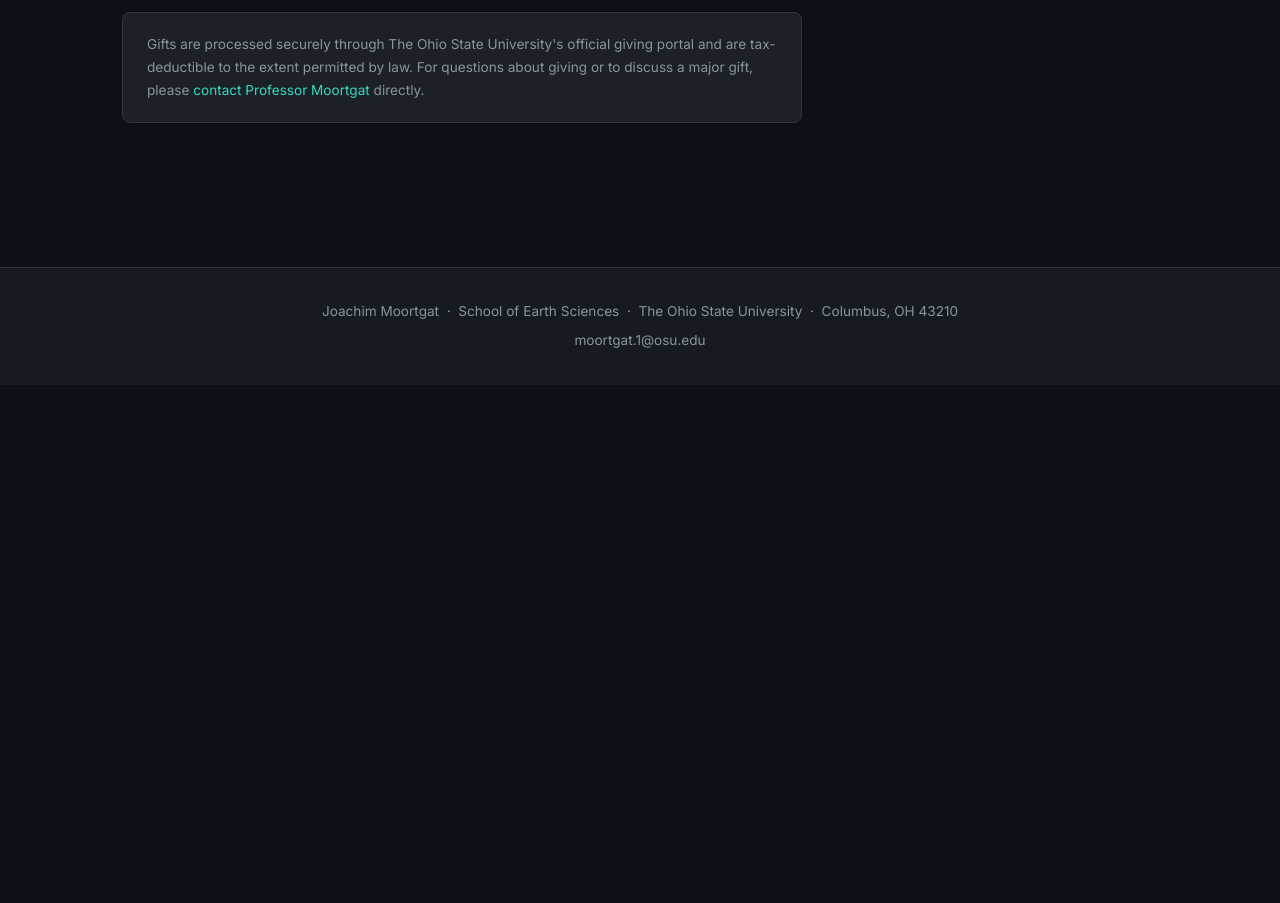
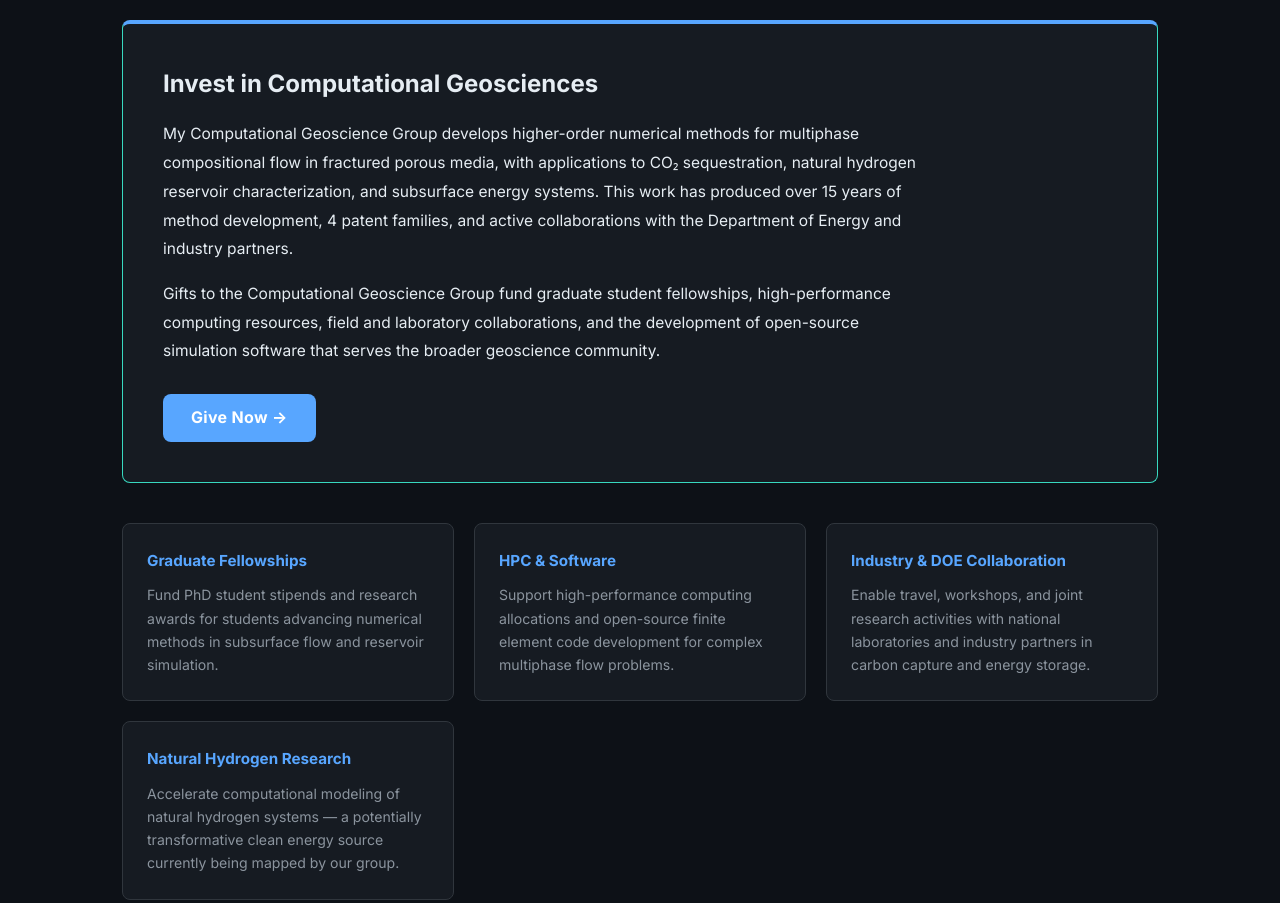
Before and after one commit to jmoortgat/jmoortgat.github.io, a plain HTML site: page giving.html in a window 1280 px wide. Shown: the part 1240-2143 px from the top of the page. Before the commit the page ends 1625 px from the top, so only its background shows below. Drawn offline with Linux system fonts and the light colour scheme.

Commit message:
Add Computational Geoscience Group giving section to personal site
Co-Authored-By: Claude Sonnet 4.6 <noreply@anthropic.com>

```diff
--- a/giving.html
+++ b/giving.html
@@ -3,8 +3,8 @@
 <head>
   <meta charset="UTF-8">
   <meta name="viewport" content="width=device-width, initial-scale=1.0">
-  <title>Support BuckAI — Joachim Moortgat</title>
-  <meta name="description" content="Support AI-driven Earth science research and education at the BuckAI Observatory, The Ohio State University.">
+  <title>Support Our Research — Joachim Moortgat</title>
+  <meta name="description" content="Support AI-driven Earth science and computational geoscience research at The Ohio State University.">
   <link rel="preconnect" href="https://fonts.googleapis.com">
   <link rel="preconnect" href="https://fonts.gstatic.com" crossorigin>
   <link href="https://fonts.googleapis.com/css2?family=Inter:wght@400;600;700&display=swap" rel="stylesheet">
@@ -111,7 +111,7 @@
   <div class="page-wrapper">
     <div class="container">
       <section class="section">
-        <h1 class="section-title">Support BuckAI Research &amp; Education</h1>
+        <h1 class="section-title">Support Our Research</h1>
 
         <div class="giving-hero">
           <h2>Invest in AI-Driven Earth Science</h2>
@@ -149,6 +149,41 @@
           </div>
         </div>
 
+        <!-- ===== COMPUTATIONAL GEOSCIENCES ===== -->
+        <div class="giving-hero" style="margin-top:3rem; border-top-color: var(--accent2);">
+          <h2>Invest in Computational Geosciences</h2>
+          <p>
+            My Computational Geoscience Group develops higher-order numerical methods for multiphase compositional flow in fractured porous media, with applications to CO₂ sequestration, natural hydrogen reservoir characterization, and subsurface energy systems. This work has produced over 15 years of method development, 4 patent families, and active collaborations with the Department of Energy and industry partners.
+          </p>
+          <p>
+            Gifts to the Computational Geoscience Group fund graduate student fellowships, high-performance computing resources, field and laboratory collaborations, and the development of open-source simulation software that serves the broader geoscience community.
+          </p>
+          <a href="https://www.giveto.osu.edu/makeagift/?fund=318853"
+             class="btn-give"
+             style="background: var(--accent2);"
+             target="_blank"
+             rel="noopener noreferrer">Give Now →</a>
+        </div>
+
+        <div class="impact-grid">
+          <div class="impact-card">
+            <h4 style="color: var(--accent2);">Graduate Fellowships</h4>
+            <p>Fund PhD student stipends and research awards for students advancing numerical methods in subsurface flow and reservoir simulation.</p>
+          </div>
+          <div class="impact-card">
+            <h4 style="color: var(--accent2);">HPC &amp; Software</h4>
+            <p>Support high-performance computing allocations and open-source finite element code development for complex multiphase flow problems.</p>
+          </div>
+          <div class="impact-card">
+            <h4 style="color: var(--accent2);">Industry &amp; DOE Collaboration</h4>
+            <p>Enable travel, workshops, and joint research activities with national laboratories and industry partners in carbon capture and energy storage.</p>
+          </div>
+          <div class="impact-card">
+            <h4 style="color: var(--accent2);">Natural Hydrogen Research</h4>
+            <p>Accelerate computational modeling of natural hydrogen systems — a potentially transformative clean energy source currently being mapped by our group.</p>
+          </div>
+        </div>
+
         <div class="giving-note">
           Gifts are processed securely through The Ohio State University's official giving portal and are tax-deductible to the extent permitted by law. For questions about giving or to discuss a major gift, please <a href="contact.html">contact Professor Moortgat</a> directly.
         </div>
```
